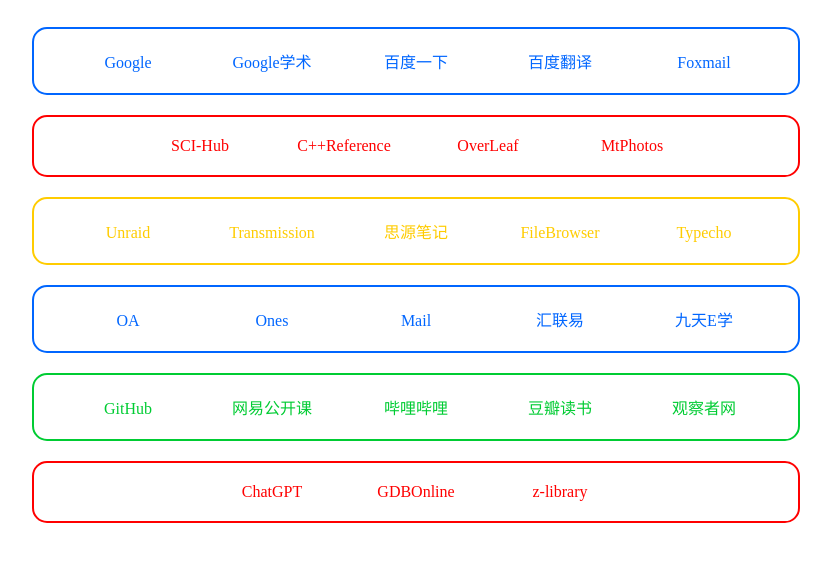
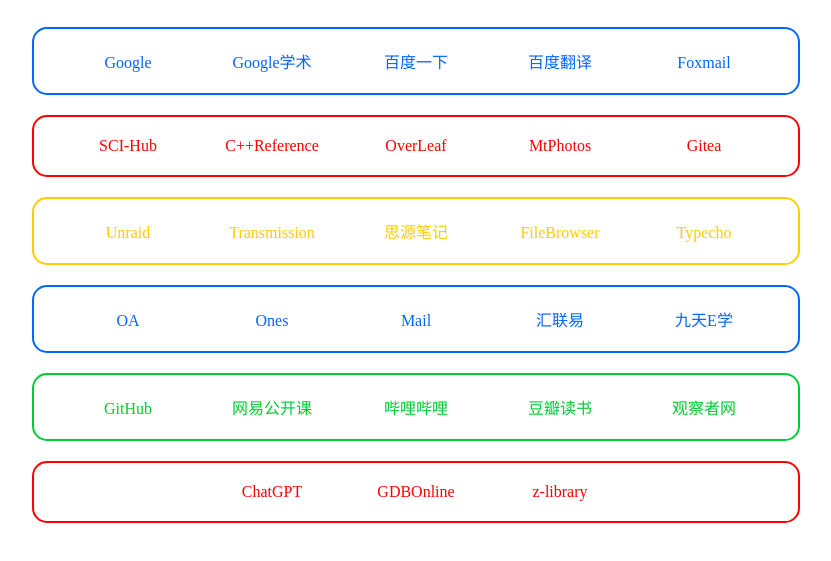
Before and after one commit to zarshallwe/weblist, a plain HTML site: page index.html in a window 1280 px wide. Shown: the part 235-796 px from the top of the page, without its empty margins (224-1055 px from the left). Drawn offline with Linux system fonts and the light colour scheme.

Commit message:
Update index.html

```diff
--- a/index.html
+++ b/index.html
@@ -179,6 +179,7 @@
             <a href="https://zh.cppreference.com/" target="_blank">C++Reference</a>
             <a href="https://cn.overleaf.com/" target="_blank">OverLeaf</a>
             <a href="https://mt.server365.cc:10443/" target="_blank">MtPhotos</a>
+            <a href="https://gitea.server365.cc:10443/" target="_blank">Gitea</a>
             <div class="clear"></div>
         </div>
 
```
